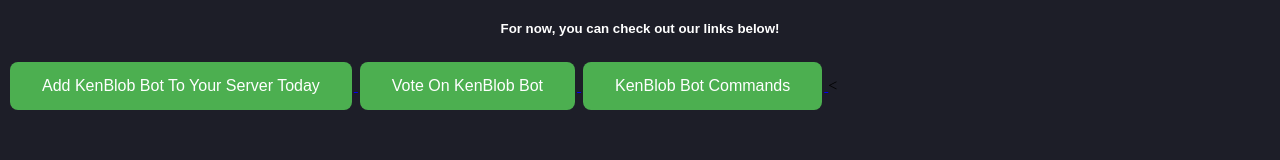
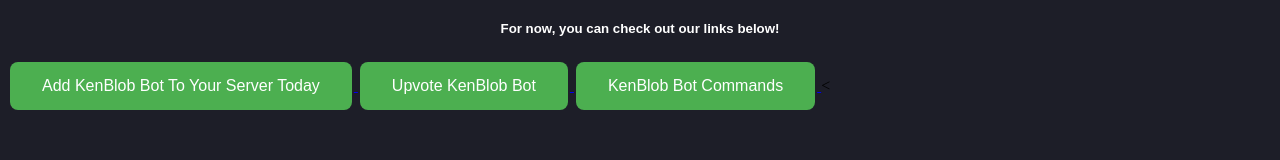
Before and after one commit to WatchGamingVideos/FanMadeKenblob, a plain HTML site: page index.html in a window 1280 px wide. Shown: the part 221-381 px from the top of the page. Drawn offline with Linux system fonts and the light colour scheme.

Commit message:
Update index.html

```diff
--- a/index.html
+++ b/index.html
@@ -38,7 +38,7 @@
 
   <a class="nav-link" href="vote">
   <button class="btns">
-    Vote On KenBlob Bot
+    Upvote KenBlob Bot
   </button>
   </a>
 
```
